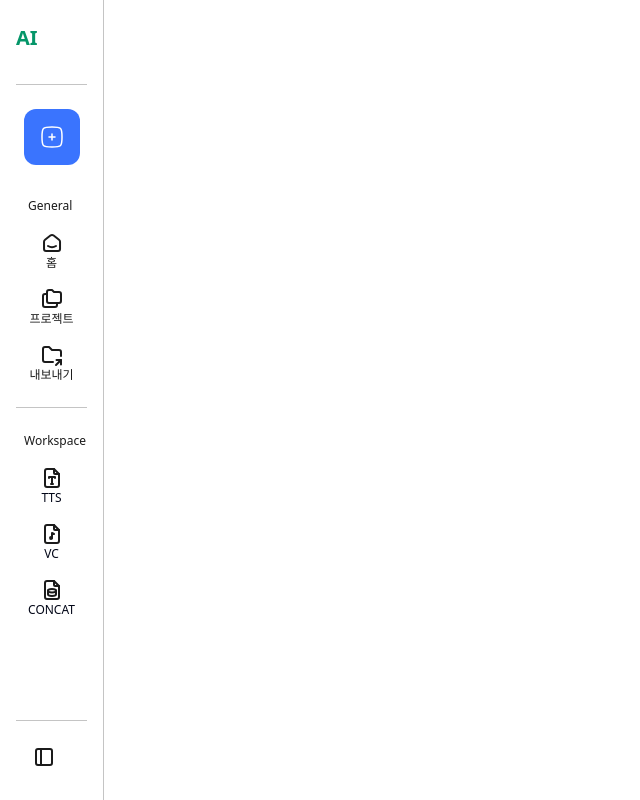
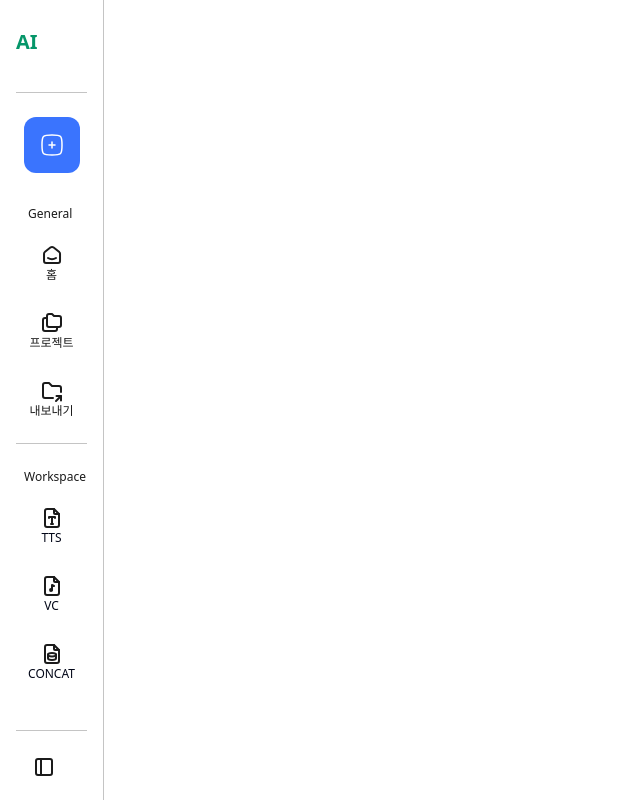
Before and after one commit to popomance-team4-dev/final-fe-team4-fork, a React (Vite) app: page / in a window 1280 px wide. Shown: the whole page, without its empty margins (0-640 px from the left). Built offline with nearby package versions, Linux system fonts and the light colour scheme; a web font is replaced by a local one.

Commit message:
[refactor] 네비사이드바 간격 수정 #114

```diff
--- a/src/components/navigation/NavSidebar.tsx
+++ b/src/components/navigation/NavSidebar.tsx
@@ -45,7 +45,7 @@ export function NavSidebar() {
     <div
       className={`flex h-screen w-[104px] flex-col border-r bg-white p-4 group/navbar ${isExpanded ? 'expanded w-[244px]' : ''}`}
     >
-      <div className="my-2">
+      <div className="my-3">
         <div className="flex items-center gap-2 font-bold text-xl">
           <span className="text-emerald-600">AI</span>
           <span className="opacity-0 group-[.expanded]/navbar:opacity-100">PARK</span>
@@ -61,19 +61,19 @@ export function NavSidebar() {
       <div className="scrollArea py-6">
         <div className="flex flex-col w-full text-black text-body2">
           <div>
-            <h2 className="py-2 text-overline ml-3">General</h2>
+            <h2 className="pt-2 pb-3 text-overline ml-3">General</h2>
           </div>
-          <div className="flex flex-col w-full">
+          <div className="flex flex-col w-full gap-3">
             <SidebarButton icon={TbSmartHome} label="홈" />
             <SidebarButton icon={TbFolders} label="프로젝트" />
             <SidebarButton icon={TbFolderShare} label="내보내기" />
           </div>
         </div>
         <Separator className="my-4" />
-        <div className="py-2">
+        <div className="pt-2 pb-3">
           <h2 className="text-overline text-black whitespace-nowrap ml-2">Workspace</h2>
         </div>
-        <div className="flex flex-col w-full">
+        <div className="flex flex-col w-full gap-3">
           <SidebarButton icon={TbFileTypography} label="TTS" />
           <SidebarButton icon={TbFileMusic} label="VC" />
           <SidebarButton icon={TbFileDatabase} label="CONCAT" />
--- a/src/pages/WorkspacePage.tsx
+++ b/src/pages/WorkspacePage.tsx
@@ -59,7 +59,7 @@ const WorkspacePage = () => {
   const handlePause = () => setCurrentPlayingId(undefined);
 
   return (
-    <div className="overflow-y-auto-auto">
+    <div>
       <div className="p-6 bg-gray-200 h-[92px]">
         {/* 환영 메시지 */}
         <p>User 님, 반갑습니다.</p>
```
